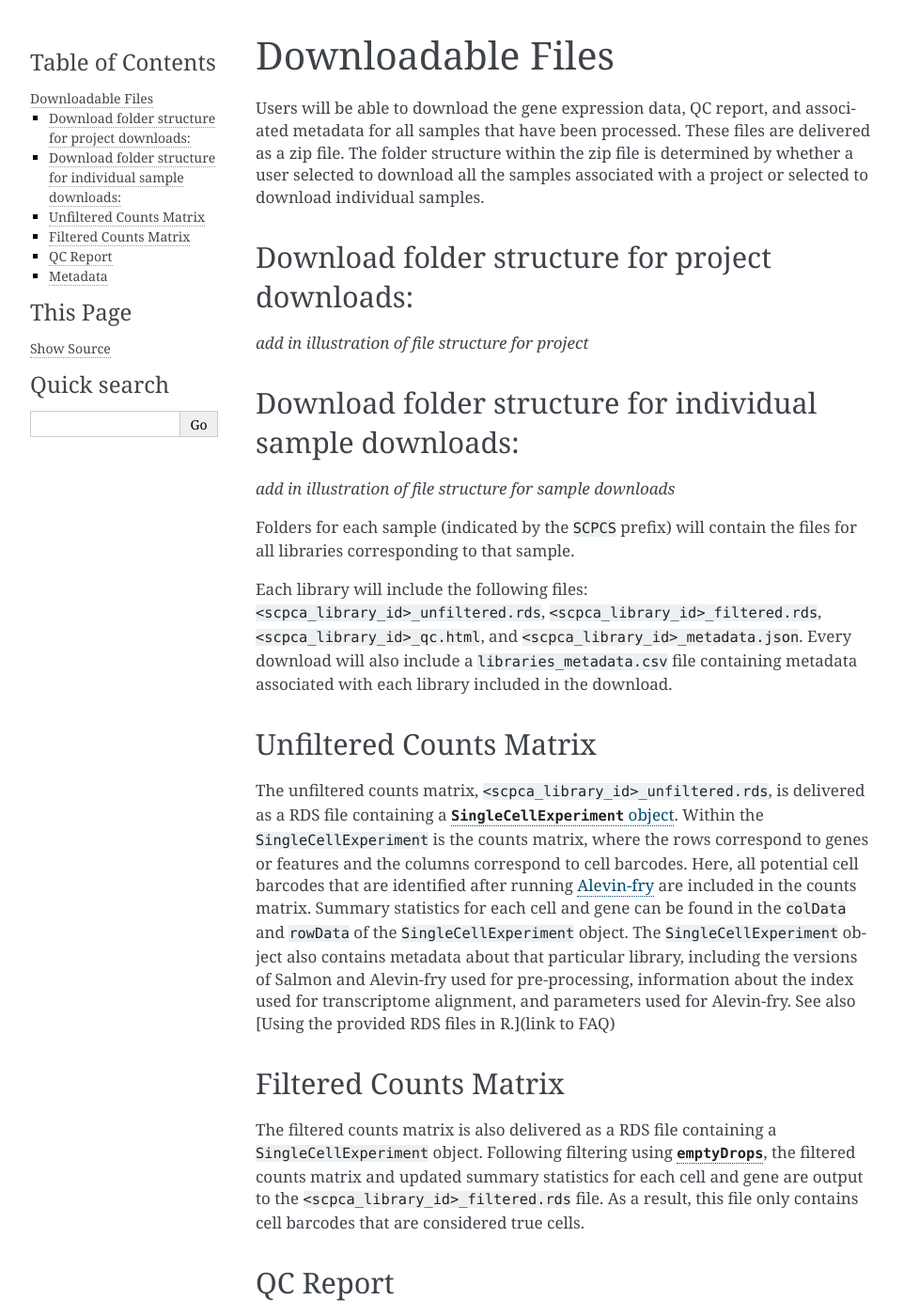
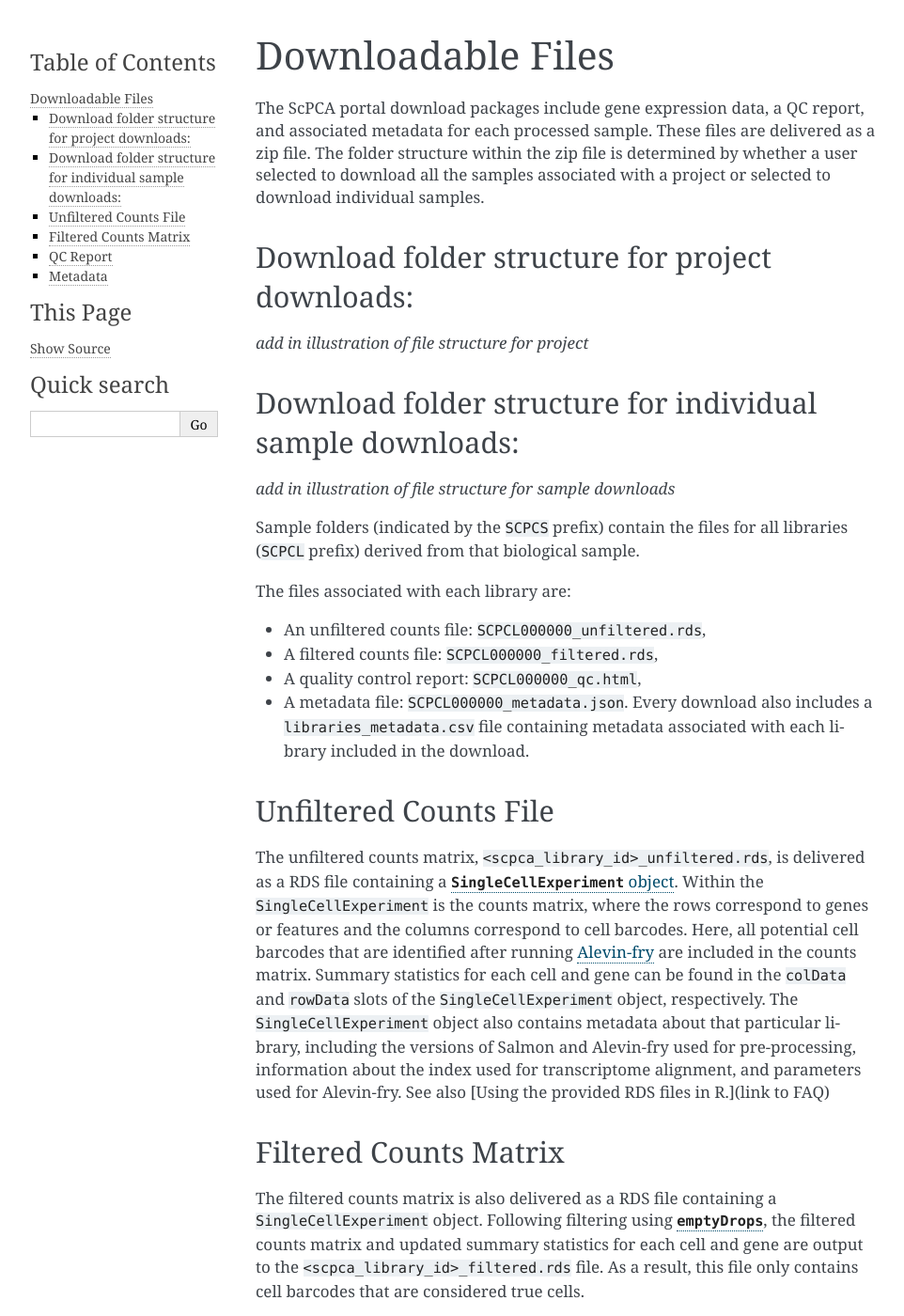
Before and after one commit to DongzeHE/scpca-docs, a Sphinx documentation site: the page built from docs/download_files.md, in a window 1280 px wide and 1400 px high. Shown: the whole window at 94% size, without its empty margins (148-1110 px from the left). Built offline with Sphinx 7.4.7, drawn with Linux system fonts in a browser that asks for light colours; some of the changed text lies outside the part shown.

Commit message:
Apply suggestions from code review
Co-authored-by: Joshua Shapiro <josh.shapiro@ccdatalab.org>

```diff
--- a/docs/download_files.md
+++ b/docs/download_files.md
@@ -1,6 +1,6 @@
 # Downloadable Files
 
-Users will be able to download the gene expression data, QC report, and associated metadata for all samples that have been processed.
+The ScPCA portal download packages include gene expression data, a QC report, and associated metadata for each processed sample.
 These files are delivered as a zip file.
 The folder structure within the zip file is determined by whether a user selected to download all the samples associated with a project or selected to download individual samples.
 
@@ -10,17 +10,21 @@
 ## Download folder structure for individual sample downloads:
 _add in illustration of file structure for sample downloads_
 
-Folders for each sample (indicated by the `SCPCS` prefix) will contain the files for all libraries corresponding to that sample.
+Sample folders (indicated by the `SCPCS` prefix) contain the files for all libraries (`SCPCL` prefix) derived from that biological sample.
 
-Each library will include the following files: `<scpca_library_id>_unfiltered.rds`, `<scpca_library_id>_filtered.rds`, `<scpca_library_id>_qc.html`, and `<scpca_library_id>_metadata.json`.
-Every download will also include a `libraries_metadata.csv` file containing metadata associated with each library included in the download.
+The files associated with each library are:
+- An unfiltered counts file: `SCPCL000000_unfiltered.rds`,
+- A filtered counts file: `SCPCL000000_filtered.rds`,
+- A quality control report: `SCPCL000000_qc.html`,
+- A metadata file: `SCPCL000000_metadata.json`.
+Every download also includes a `libraries_metadata.csv` file containing metadata associated with each library included in the download.
 
-## Unfiltered Counts Matrix
+## Unfiltered Counts File
 
 The unfiltered counts matrix, `<scpca_library_id>_unfiltered.rds`, is delivered as a RDS file containing a [`SingleCellExperiment` object](http://bioconductor.org/books/3.13/OSCA.intro/the-singlecellexperiment-class.html).
 Within the `SingleCellExperiment` is the counts matrix, where the rows correspond to genes or features and the columns correspond to cell barcodes.
 Here, all potential cell barcodes that are identified after running [Alevin-fry](processing_information.html/#alignment-and-quantification-using-alevin-fry) are included in the counts matrix.
-Summary statistics for each cell and gene can be found in the `colData` and `rowData` of the `SingleCellExperiment` object.
+Summary statistics for each cell and gene can be found in the `colData` and `rowData` slots of the `SingleCellExperiment` object, respectively.
 The `SingleCellExperiment` object also contains metadata about that particular library, including the versions of Salmon and Alevin-fry used for pre-processing, information about the index used for transcriptome alignment, and parameters used for Alevin-fry.
 See also [Using the provided RDS files in R.](link to FAQ)
 
@@ -32,14 +36,12 @@
 
 ## QC Report
 
-A QC report will be included as an html file in the download for each library that has been processed.
-The QC report serves as a general overview for each library, including processing information along with summary statistics and general visualizations of the gene expression data.
+The included QC report serves as a general overview of each library, including processing information, summary statistics and general visualizations of cell metrics.
 
 ## Metadata
 
-Metadata will be provided in two ways.
-The `libraries_metadata.csv` will include a tab-separated value (TSV) table with each library represented by a row and associated metadata reported in the subsequent columns.
-Metadata that will be included for every sample include:
+Metadata is provided in two ways.
+The `libraries_metadata.csv` file is a comma-separated table with one row per library and the following columns.
 
 | column_id       | contents                                                       |
 |-----------------|----------------------------------------------------------------|
@@ -55,7 +57,7 @@
 | tissue_location | Where tumor sample was located                                 |
 | disease_timing  | What stage of disease was the sample obtained? At diagnosis or recurrence? |
 
-Additional metadata may also be included that will be specific to the disease type. Examples of this include treatment or outcome.
+Additional metadata may also be included, specific to the disease type and experimental design of the project. Examples of this include treatment or outcome.
 
-For each library, there will also be a `<scpca_library_id>_metadata.json`, containing processing associated metadata.
+For each library, is also a `<scpca_library_id>_metadata.json` file that contains processing-associated metadata.
 Most fields can also be found in the metadata slot of the `SingleCellExperiment` objects stored in both the `unfiltered.rds` and `filtered.rds` files.
```
Also changed, not shown: docs/faq.md (+2 -2 lines).
